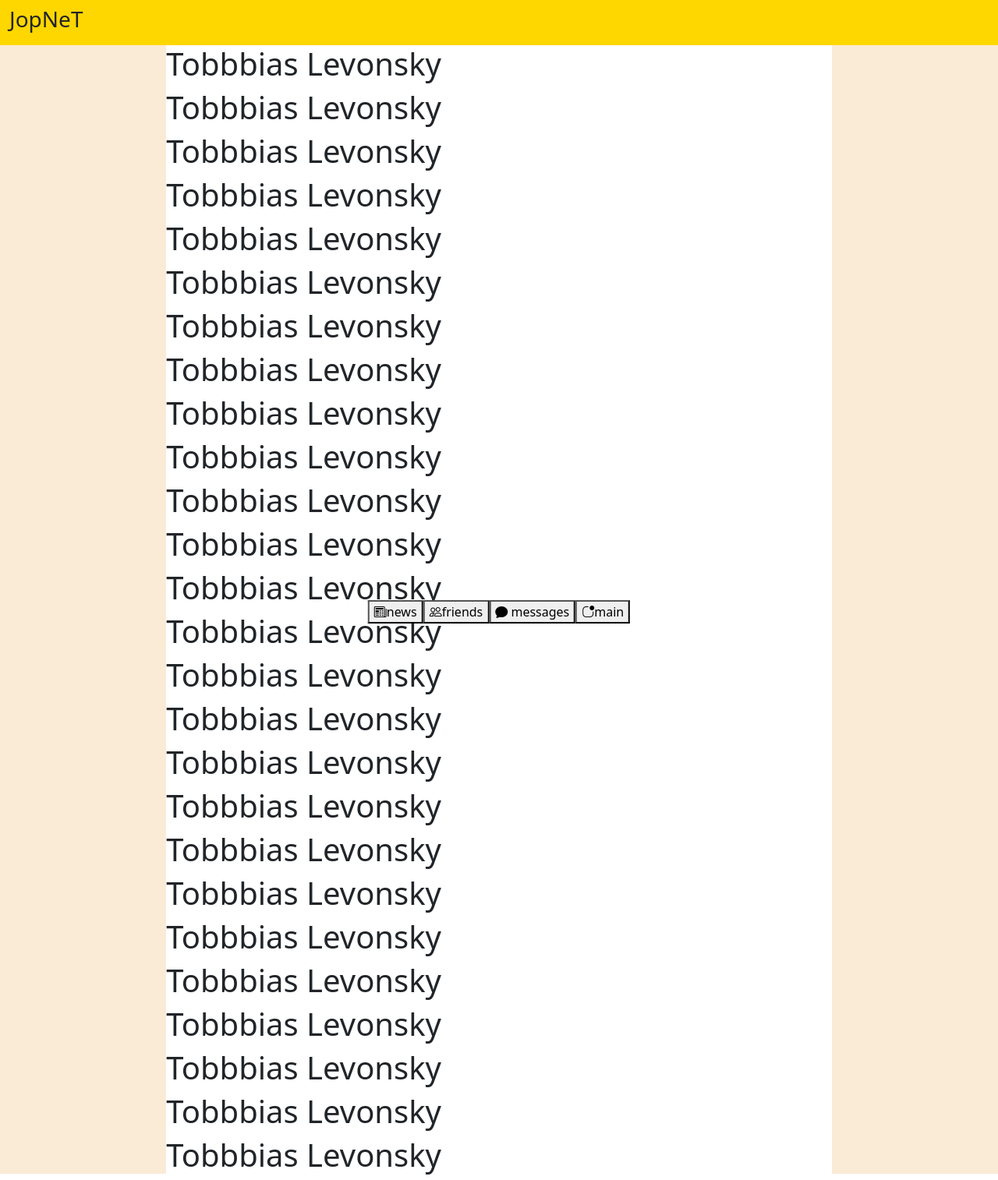
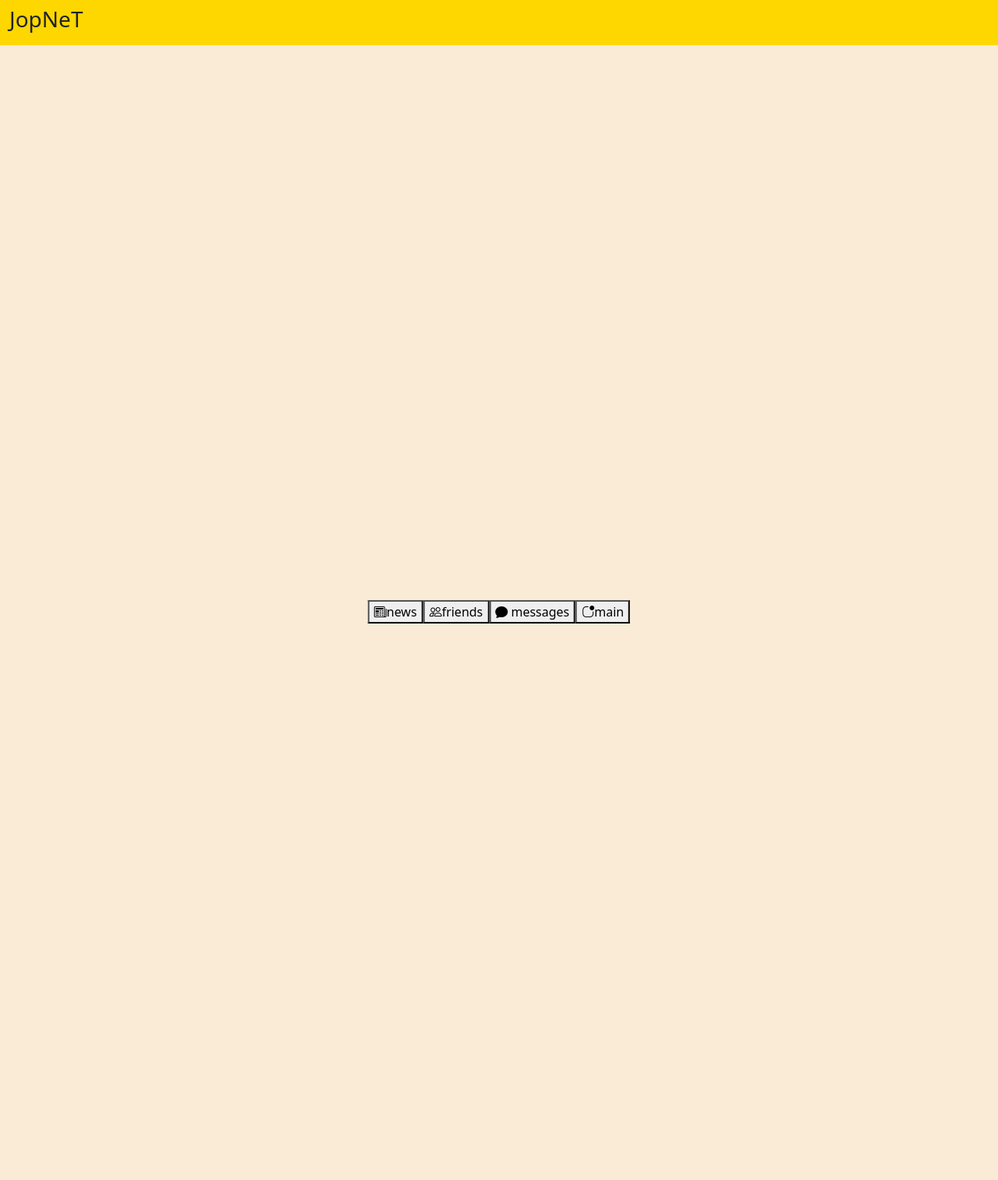
Before and after one commit to skyas123/JopNet, a Django app: page / in a window 1280 px wide. Shown: the whole page at 78% size. After the commit the page ends 800 px from the top, so only its background shows below. Run offline with Django 3.2, Linux system fonts and the light colour scheme; some libraries are stand-ins or nearby versions.

Commit message:
Обнаружен баг с задним фоном,исправлен,вроде теперь работает как надо

```diff
--- a/JPT/templates/JPT/index.html
+++ b/JPT/templates/JPT/index.html
@@ -1,30 +1,4 @@
 {% extends "JPT/layout.html" %}
 
 {% block content %}
-<h1>Tobbbias Levonsky</h1>
-<h1>Tobbbias Levonsky</h1>
-<h1>Tobbbias Levonsky</h1>
-<h1>Tobbbias Levonsky</h1>
-<h1>Tobbbias Levonsky</h1>
-<h1>Tobbbias Levonsky</h1>
-<h1>Tobbbias Levonsky</h1>
-<h1>Tobbbias Levonsky</h1>
-<h1>Tobbbias Levonsky</h1>
-<h1>Tobbbias Levonsky</h1>
-<h1>Tobbbias Levonsky</h1>
-<h1>Tobbbias Levonsky</h1>
-<h1>Tobbbias Levonsky</h1>
-<h1>Tobbbias Levonsky</h1>
-<h1>Tobbbias Levonsky</h1>
-<h1>Tobbbias Levonsky</h1>
-<h1>Tobbbias Levonsky</h1>
-<h1>Tobbbias Levonsky</h1>
-<h1>Tobbbias Levonsky</h1>
-<h1>Tobbbias Levonsky</h1>
-<h1>Tobbbias Levonsky</h1>
-<h1>Tobbbias Levonsky</h1>
-<h1>Tobbbias Levonsky</h1>
-<h1>Tobbbias Levonsky</h1>
-<h1>Tobbbias Levonsky</h1>
-<h1>Tobbbias Levonsky</h1>
 {% endblock %}
--- a/JPT/templates/JPT/layout.html
+++ b/JPT/templates/JPT/layout.html
@@ -26,13 +26,14 @@
 
     <!--основной блок-->
         <main>
-         <div class="vh-auto" style="background-color:antiquewhite">
+            <div class="min-vh-100" style="background-color:antiquewhite">
                 <div class="col-8 offset-2" style="background-color:white">
                     {% block content %}
                     {% endblock %}
                 </div>
             </div>
         </main>
+
         <!--меню снизу-->
 
     <div class="position-fixed bottom-0 start-50 translate-middle-x">
```
Lines whose indentation alone changed are shown as unchanged.
